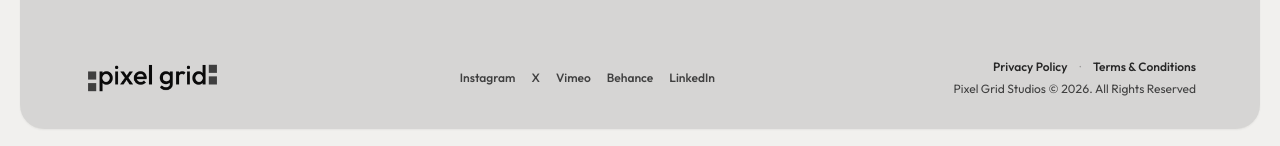
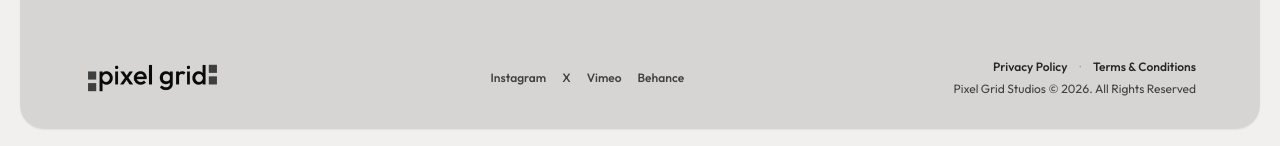
Before and after one commit to pixelgridstudios/PGS-Website-v1, a React (Vite) app: page / in a window 1280 px wide. Shown: the part 4356-4502 px from the top of the page. Built offline with nearby package versions, Linux system fonts and the light colour scheme.

Commit message:
Update generic social links with actual profile URLs scraped from the Pixel Grid Studios Behance profile

```diff
--- a/src/data/content.ts
+++ b/src/data/content.ts
@@ -177,11 +177,10 @@ export const studioStats: StatItem[] = [
 ];
 
 export const socialLinks = [
-  { name: "Instagram", href: "https://instagram.com" },
-  { name: "X", href: "https://x.com" },
-  { name: "Vimeo", href: "https://vimeo.com" },
-  { name: "Behance", href: "https://behance.net" },
-  { name: "LinkedIn", href: "https://linkedin.com" },
+  { name: "Instagram", href: "https://instagram.com/pixelgridstudios" },
+  { name: "X", href: "https://x.com/heypixelgrid" },
+  { name: "Vimeo", href: "https://vimeo.com/user245010560" },
+  { name: "Behance", href: "https://www.behance.net/pixelgridstudios" },
 ];
 
 export const projectTypes = [
```
